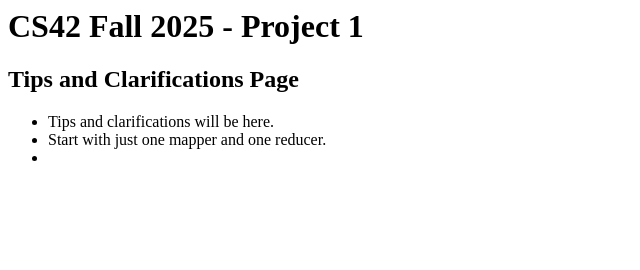
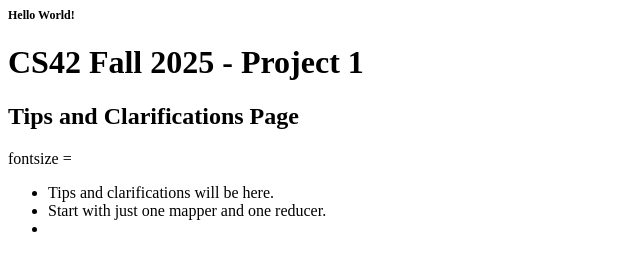
Before and after one commit to korpeoglu/cs342fall2025-p1, a plain HTML site: page docs/index.html in a window 1280 px wide. Shown: the whole page, without its empty margins (0-640 px from the left). Drawn offline with Linux system fonts and the light colour scheme.

Commit message:
Update index.html

```diff
--- a/docs/index.html
+++ b/docs/index.html
@@ -1,6 +1,10 @@
+<h1 style="font-size: 12;"> Hello World! </h1>
+
+
 <h1>CS42 Fall 2025 - Project 1</h1>
 <h2>Tips and Clarifications Page</h2>
 <body>
+  fontsize =
 <ul>
   <li>Tips and clarifications will be here. </li>
   <li>Start with just one mapper and one reducer. </li>
```
